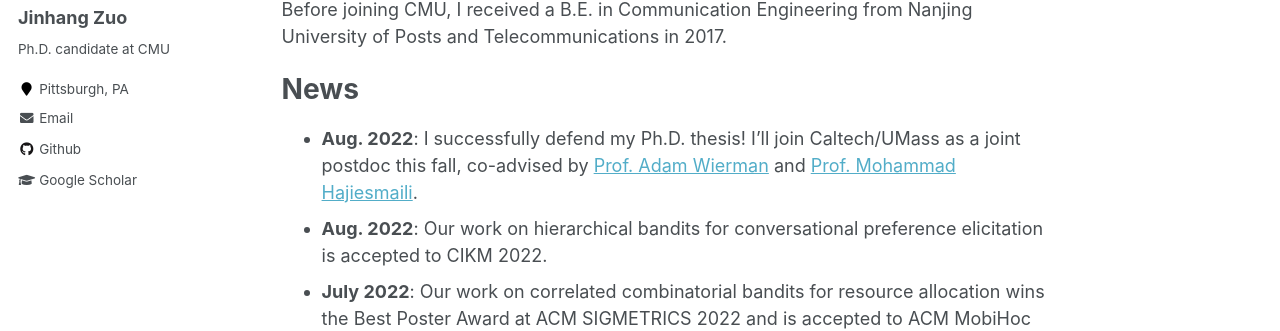
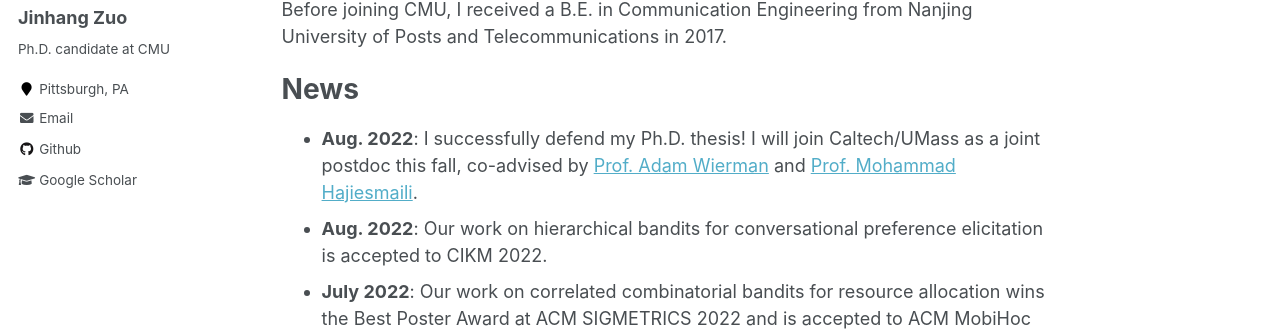
Before and after one commit to jhzuo/jhzuo.github.io, a Jekyll site: the page built from _pages/about.md, in a window 1280 px wide and 1051 px high. Shown: the part 296-627 px from the top of the window. Built offline with Jekyll 4.4.1, drawn with Linux system fonts in a browser that asks for light colours.

Commit message:
Update about.md
will

```diff
--- a/_pages/about.md
+++ b/_pages/about.md
@@ -13,7 +13,7 @@
 
 News
 ======
-- **Aug. 2022**: I successfully defend my Ph.D. thesis! I'll join Caltech/UMass as a joint postdoc this fall, co-advised by [Prof. Adam Wierman](https://adamwierman.com/) and [Prof. Mohammad Hajiesmaili](https://groups.cs.umass.edu/hajiesmaili/).
+- **Aug. 2022**: I successfully defend my Ph.D. thesis! I will join Caltech/UMass as a joint postdoc this fall, co-advised by [Prof. Adam Wierman](https://adamwierman.com/) and [Prof. Mohammad Hajiesmaili](https://groups.cs.umass.edu/hajiesmaili/).
 - **Aug. 2022**: Our work on hierarchical bandits for conversational preference elicitation is accepted to CIKM 2022.
 - **July 2022**: Our work on correlated combinatorial bandits for resource allocation wins the Best Poster Award at ACM SIGMETRICS 2022 and is accepted to ACM MobiHoc 2022.
 - **March 2022**: Our work on competitive influence maximization appears in AISTATS 2022.
```
